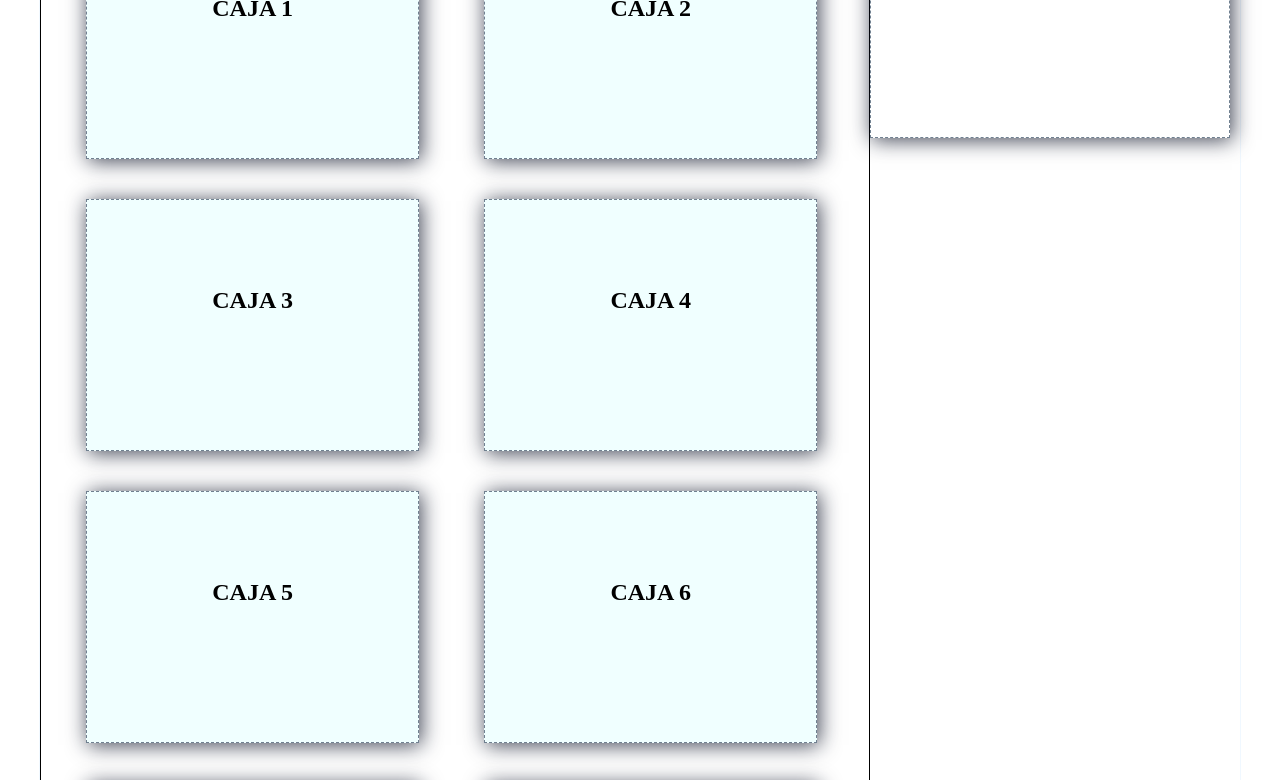
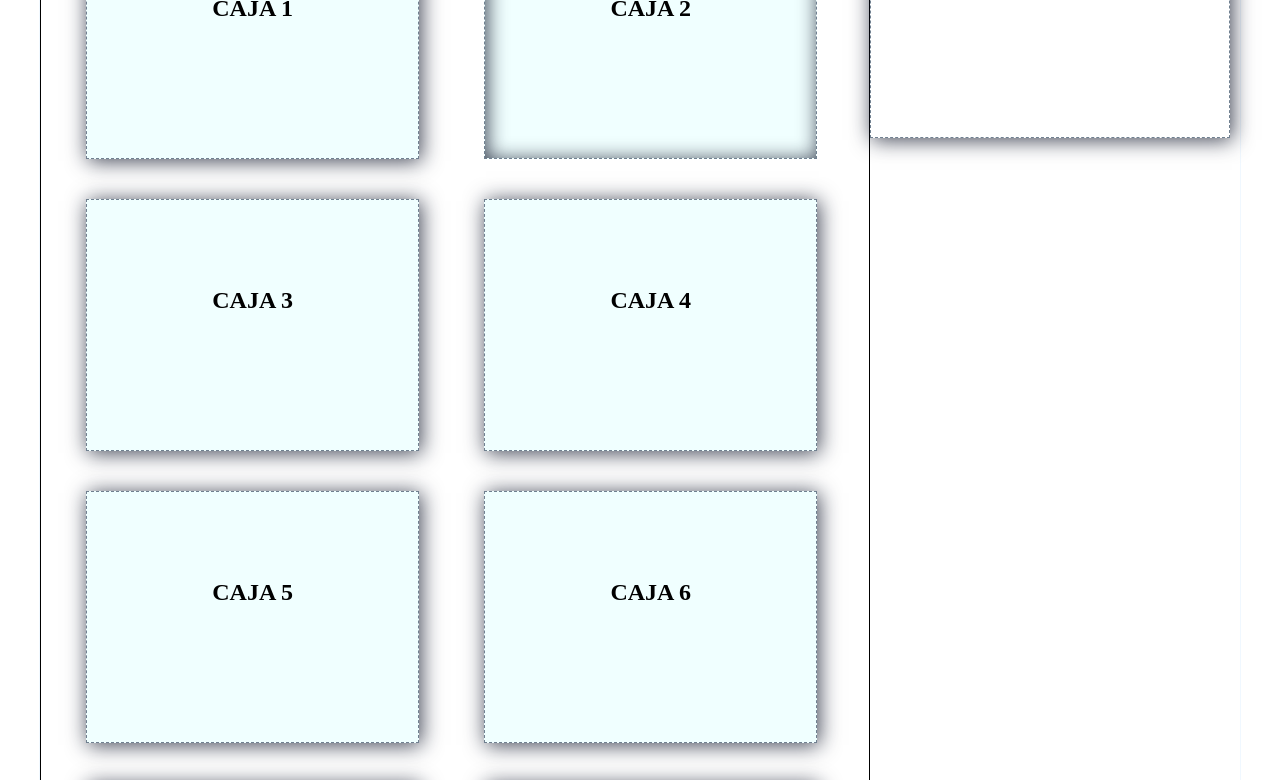
Before and after one commit to DoseiBrayin/CursoHTMLCSS, a plain HTML site: page proyectobase/ejercicios/index.html in a window 1280 px wide. Shown: the part 272-1052 px from the top of the page. Drawn offline with Linux system fonts and the light colour scheme.

Commit message:
sombra interna a las cajas

```diff
--- a/proyectobase/ejercicios/index.html
+++ b/proyectobase/ejercicios/index.html
@@ -32,7 +32,7 @@
             <div class="caja">
                 <h2>Caja 1</h2>
             </div>
-            <div class="caja">
+            <div class="caja sombre-interna">
                 <h2>Caja 2</h2>
             </div>
             <div class="caja">
--- a/proyectobase/ejercicios/style.css
+++ b/proyectobase/ejercicios/style.css
@@ -84,6 +84,10 @@
     box-shadow: 2px 2px 20px #0b1125cc;
 }
 
+.sombre-interna{
+    box-shadow: 2px 2px 20px #0b1125cc inset !important;
+}
+
 footer{
     width: 100%;
     height: 100px;
```
